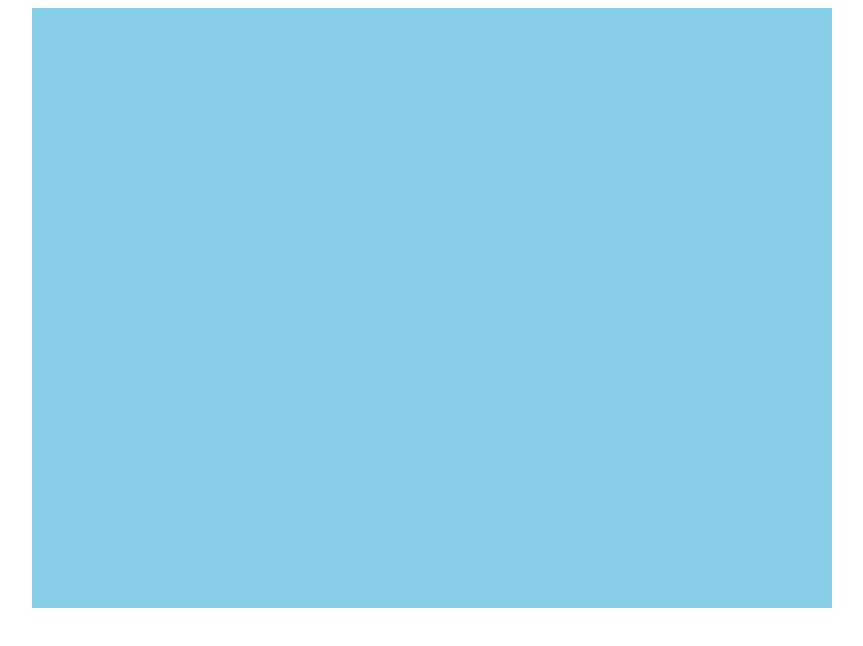
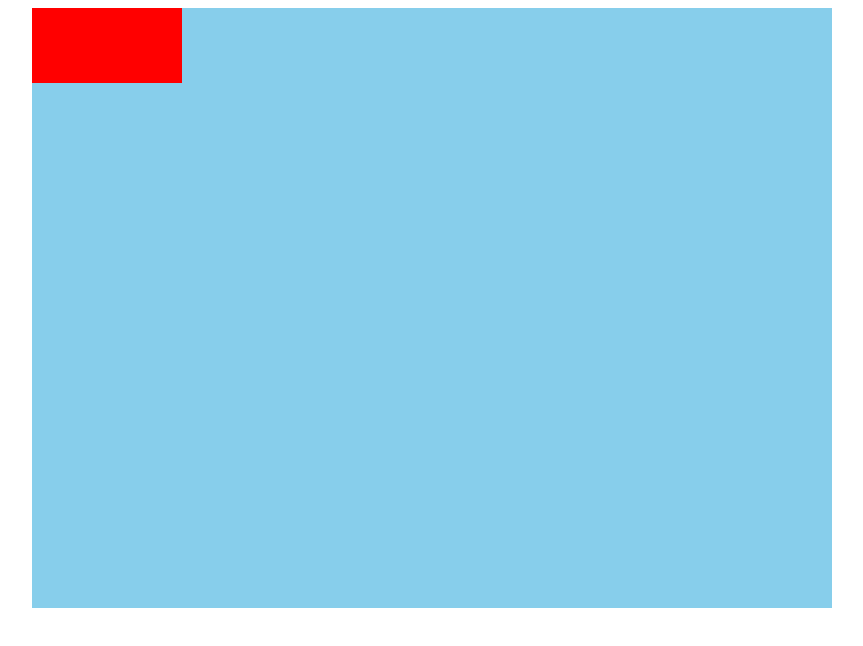
Before and after one commit to holeyness/comp20-iluo, a plain HTML site: page duckhunt/index.html in a window 1280 px wide. Shown: the whole page, without its empty margins (208-1071 px from the left). Drawn offline with Linux system fonts and the light colour scheme.

Commit message:
Associated the javascript with HTML
Using onload to call upon the javascript function to be developed

```diff
--- a/duckhunt/game.js
+++ b/duckhunt/game.js
@@ -1 +1,6 @@
-// Your work goes here...
+function draw(){
+	var c = document.getElementById("game");
+	var ctx = c.getContext("2d");
+	ctx.fillStyle = "#FF0000";
+	ctx.fillRect(0,0,150,75);
+}
--- a/duckhunt/index.html
+++ b/duckhunt/index.html
@@ -4,9 +4,9 @@
 <meta http-equiv="Content-Type" content="text/html; charset=ISO-8859-1">
 <title>Duck Hunt</title>
 <link rel="stylesheet" href="style.css">
-<script src="game.js"></script>
+<script type="text/javascript" src="game.js"></script>
 </head>
-<body>
+<body onload="draw()">
 <div id="game_div">
 <canvas id="game" height="600" width="800"></canvas>
 </div>
```
